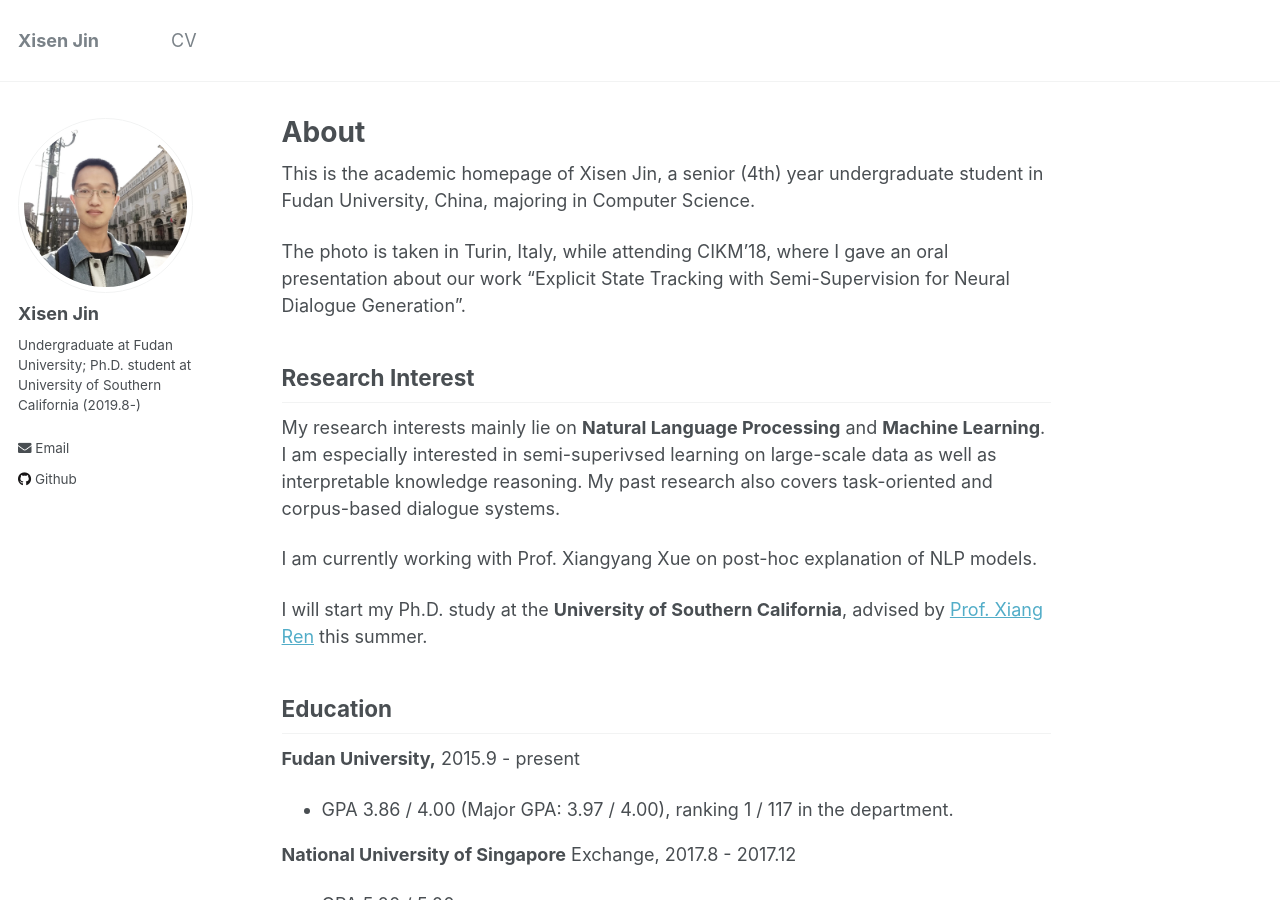
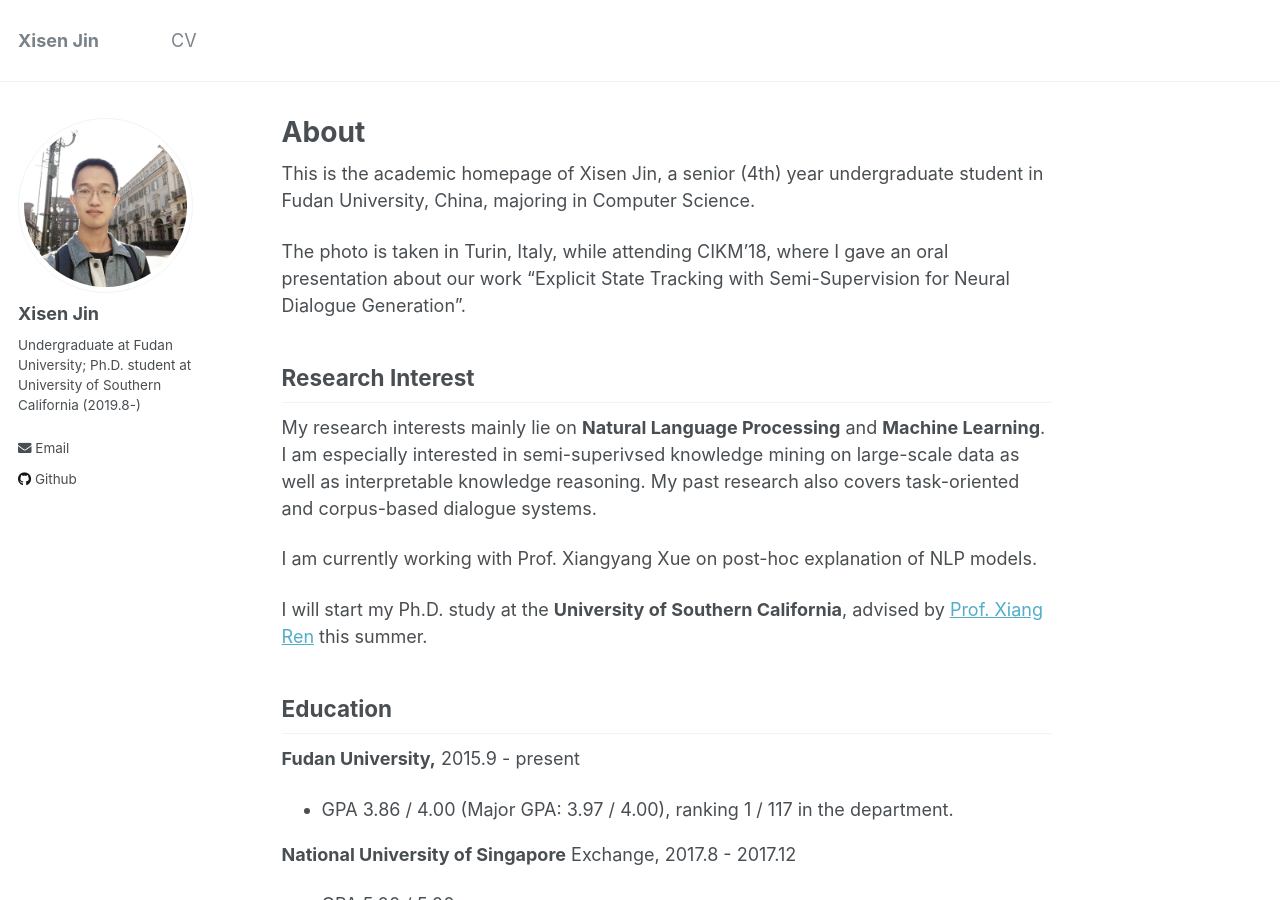
Before and after one commit to AuCson/aucson.github.io, a Jekyll site: the page built from _pages/about.md, in a window 1280 px wide and 900 px high. Built offline with Jekyll 4.4.1, drawn with Linux system fonts in a browser that asks for light colours.

Commit message:
Update about.md

```diff
--- a/_pages/about.md
+++ b/_pages/about.md
@@ -14,7 +14,7 @@
 
 ## Research Interest
 
-My research interests mainly lie on **Natural Language Processing** and **Machine Learning**. I am especially interested in semi-superivsed learning on large-scale data as well as interpretable knowledge reasoning. My past research also covers task-oriented and corpus-based dialogue systems.
+My research interests mainly lie on **Natural Language Processing** and **Machine Learning**. I am especially interested in semi-superivsed knowledge mining on large-scale data as well as interpretable knowledge reasoning. My past research also covers task-oriented and corpus-based dialogue systems.
 
 I am currently working with Prof. Xiangyang Xue on post-hoc explanation of NLP models.
 
```
